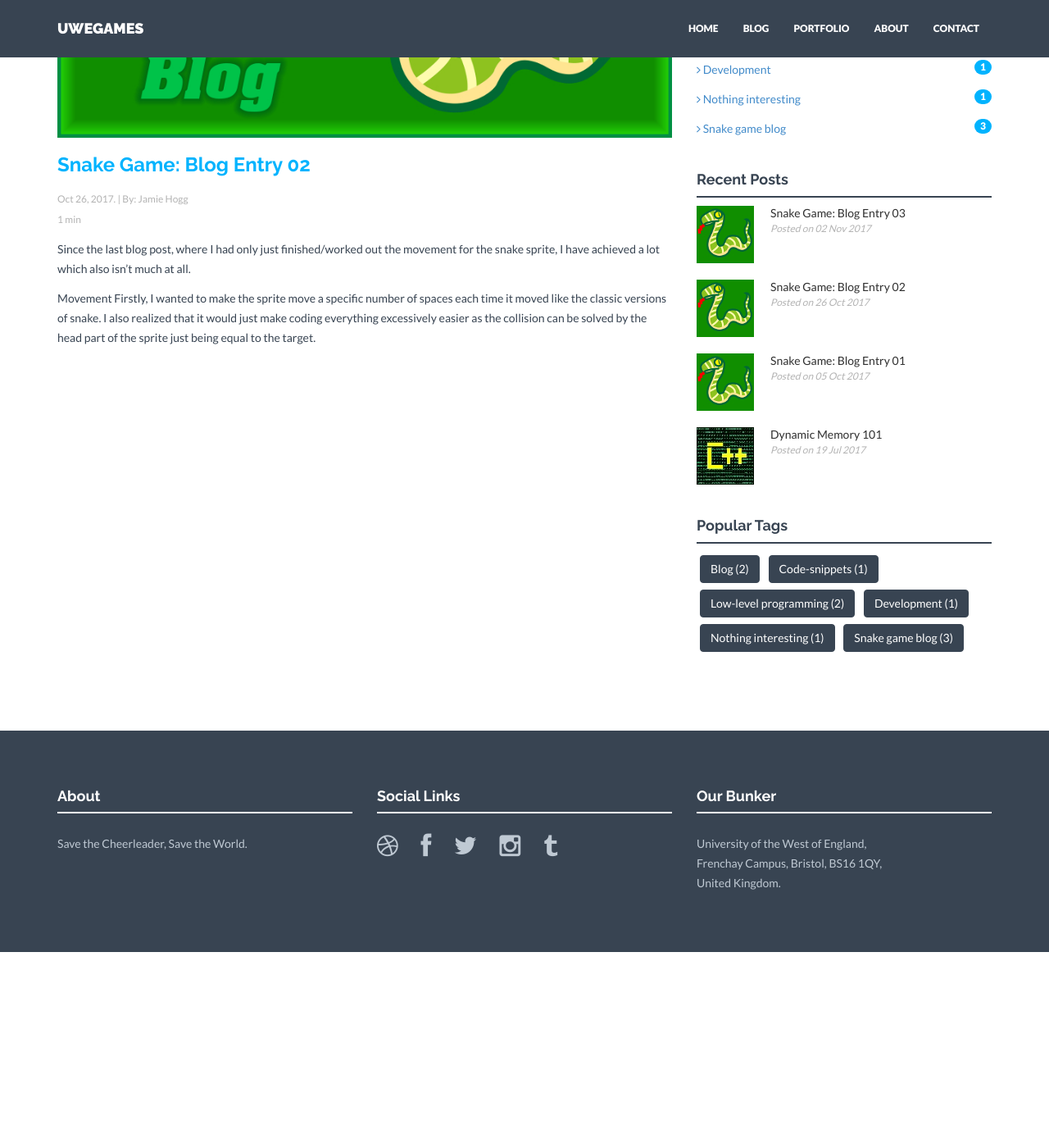
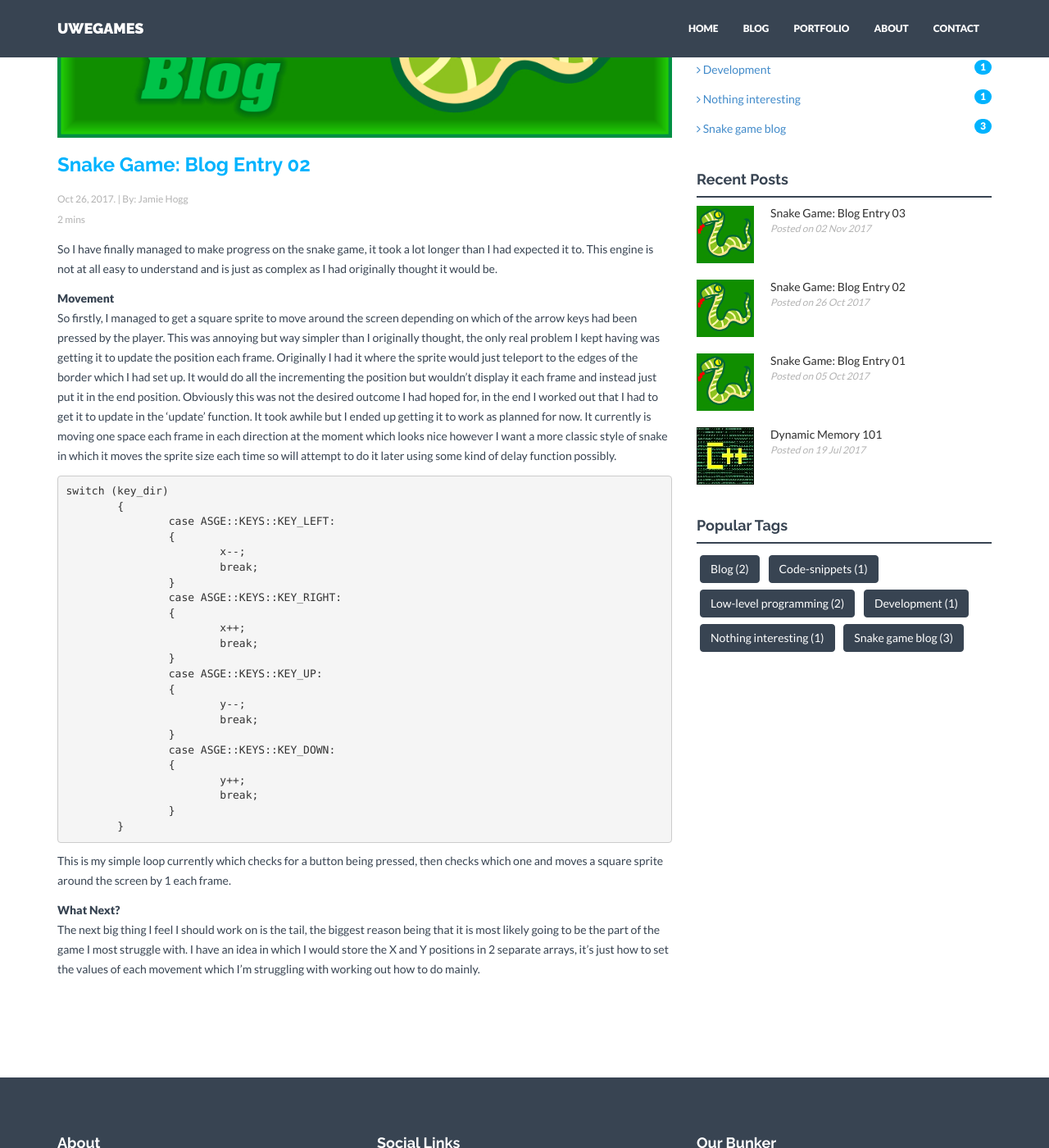
Before and after one commit to JamieHogg/JamieHogg.github.io, a Jekyll site: the page built from _posts/2017-10-26-snake_game_blog_2.markdown, in a window 1280 px wide and 1400 px high, scrolled down 441 px. Shown: the whole window at 82% size. Built offline with Jekyll 4.4.1, drawn with Linux system fonts in a browser that asks for light colours; nearby versions of some CDN libraries; before the commit the page ends 1602 px from its top, so only the background shows below that.

Commit message:
Update 2017-10-26-snake_game_blog_2.markdown

````diff
--- a/_posts/2017-10-26-snake_game_blog_2.markdown
+++ b/_posts/2017-10-26-snake_game_blog_2.markdown
@@ -8,7 +8,39 @@ categories:
 img: post04.jpg
 thumb: snake_thumb.jpg
 ---
-Since the last blog post, where I had only just finished/worked out the movement for the snake sprite, I have achieved a lot which also isn't much at all.
+So I have finally managed to make progress on the snake game, it took a lot longer than I had expected it to.
+This engine is not at all easy to understand and is just as complex as I had originally thought it would be.
 
-Movement
-Firstly, I wanted to make the sprite move a specific number of spaces each time it moved like the classic versions of snake. I also realized that it would just make coding everything excessively easier as the collision can be solved by the head part of the sprite just being equal to the target.
+<b>Movement</b><BR>
+So firstly, I managed to get a square sprite to move around the screen depending on which of the arrow keys had been pressed by the player. This was annoying but way simpler than I originally thought, the only real problem I kept having was getting it to update the position each frame. Originally I had it where the sprite would just teleport to the edges of the border which I had set up. It would do all the incrementing the position but wouldn't display it each frame and instead just put it in the end position. Obviously this was not the desired outcome I had hoped for, in the end I worked out that I had to get it to update in the 'update' function. It took awhile but I ended up getting it to work as planned for now. It currently is moving one space each frame in each direction at the moment which looks nice however I want a more classic style of snake in which it moves the sprite size each time so will attempt to do it later using some kind of delay function possibly.
+
+```C++
+switch (key_dir)
+	{
+		case ASGE::KEYS::KEY_LEFT:
+		{
+			x--;
+			break;
+		}
+		case ASGE::KEYS::KEY_RIGHT:
+		{
+			x++;
+			break;
+		}
+		case ASGE::KEYS::KEY_UP:
+		{
+			y--;
+			break;
+		}
+		case ASGE::KEYS::KEY_DOWN:
+		{
+			y++;
+			break;
+		}
+	}
+```
+
+This is my simple loop currently which checks for a button being pressed, then checks which one and moves a square sprite around the screen by 1 each frame.
+
+<b>What Next?</b><BR>
+The next big thing I feel I should work on is the tail, the biggest reason being that it is most likely going to be the part of the game I most struggle with. I have an idea in which I would store the X and Y positions in 2 separate arrays, it's just how to set the values of each movement which I'm struggling with working out how to do mainly.
````
